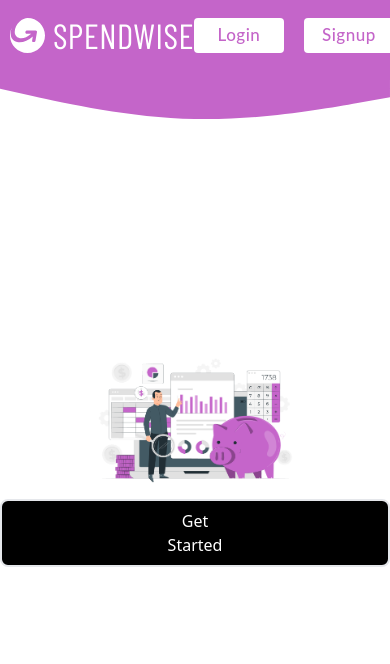
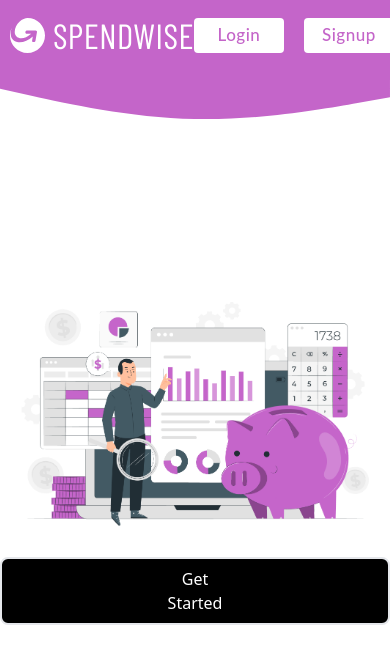
Before and after one commit to ani1609/Spendwise, a React (Create React App) app in the folder client/: page / in a window 390 px wide. Shown: the top 664 px of the page. Built offline with nearby package versions, Linux system fonts and the light colour scheme; a web font is replaced by a local one.

Commit message:
responsiveness tweaks

```diff
--- a/client/src/components/NoUser.js
+++ b/client/src/components/NoUser.js
@@ -5,7 +5,7 @@ import Default from "../images/default.png";
 
 function NoUser(props) {
     return (
-        <div className="noUser_container flex flex-col gap-4">
+        <div className="noUser_container">
             <img src={Default} alt="No User" />
             <button onClick={()=>props.setShowSignupForm(true)} className="bg-black border-2 transition-all duration-500 text-white rounded-lg p-2 px-40 hover:bg-white hover:text-black ease-in-out">Get Started</button>
         </div>
--- a/client/src/styles/NoUser.css
+++ b/client/src/styles/NoUser.css
@@ -4,8 +4,10 @@
     height: calc(100vh - 80px);
     overflow: hidden;
     display: flex;
+    flex-direction: column;
     justify-content: center;
     align-items: center;
+    gap: 30px;
 }
 
 .noUser_container img
@@ -14,3 +16,23 @@
     object-fit: cover;
     object-position: center;
 }
+
+
+/* --------responsiveness-------- */
+
+@media only screen and (max-width: 1080px)
+{
+    .noUser_container img
+    {
+        width: 70%;
+    }
+}
+
+
+@media only screen and (max-width: 768px)
+{
+    .noUser_container img
+    {
+        width: 90%;
+    }
+}
```
